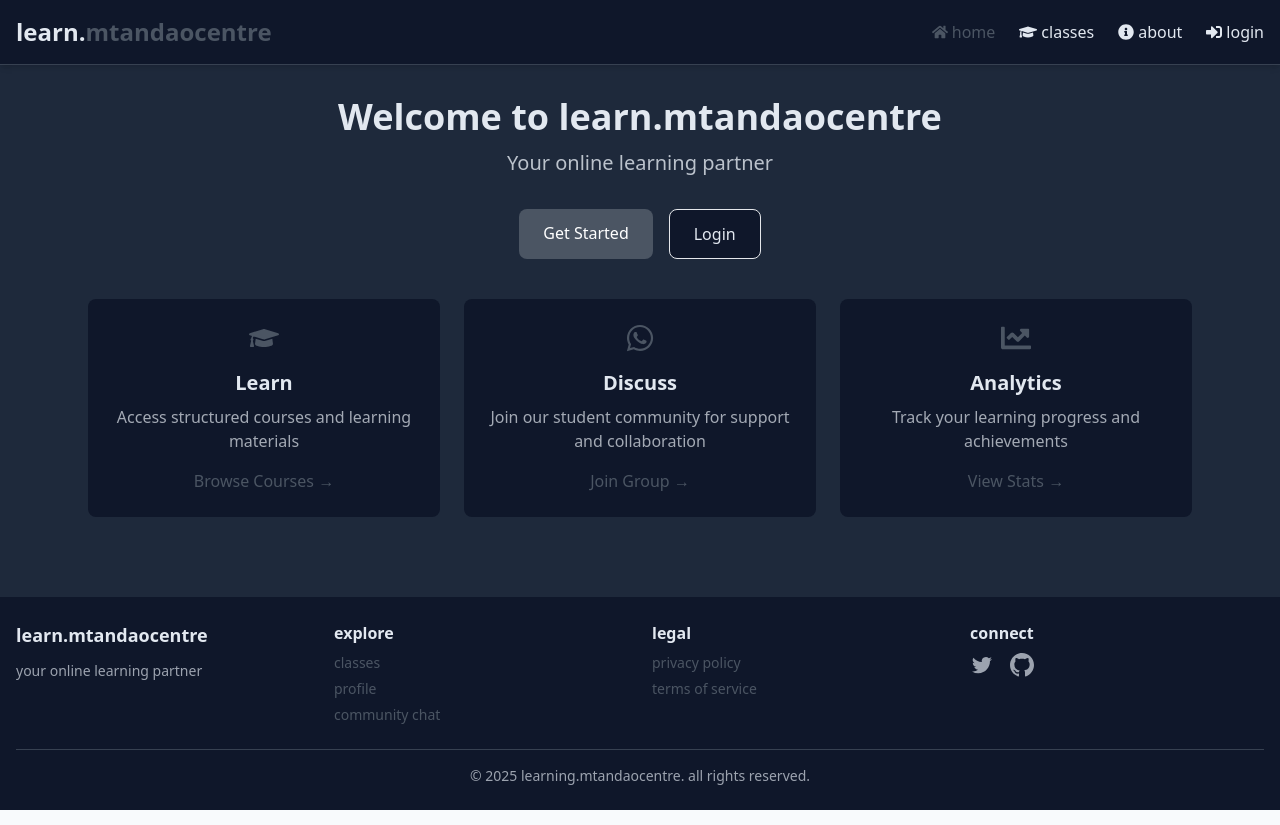
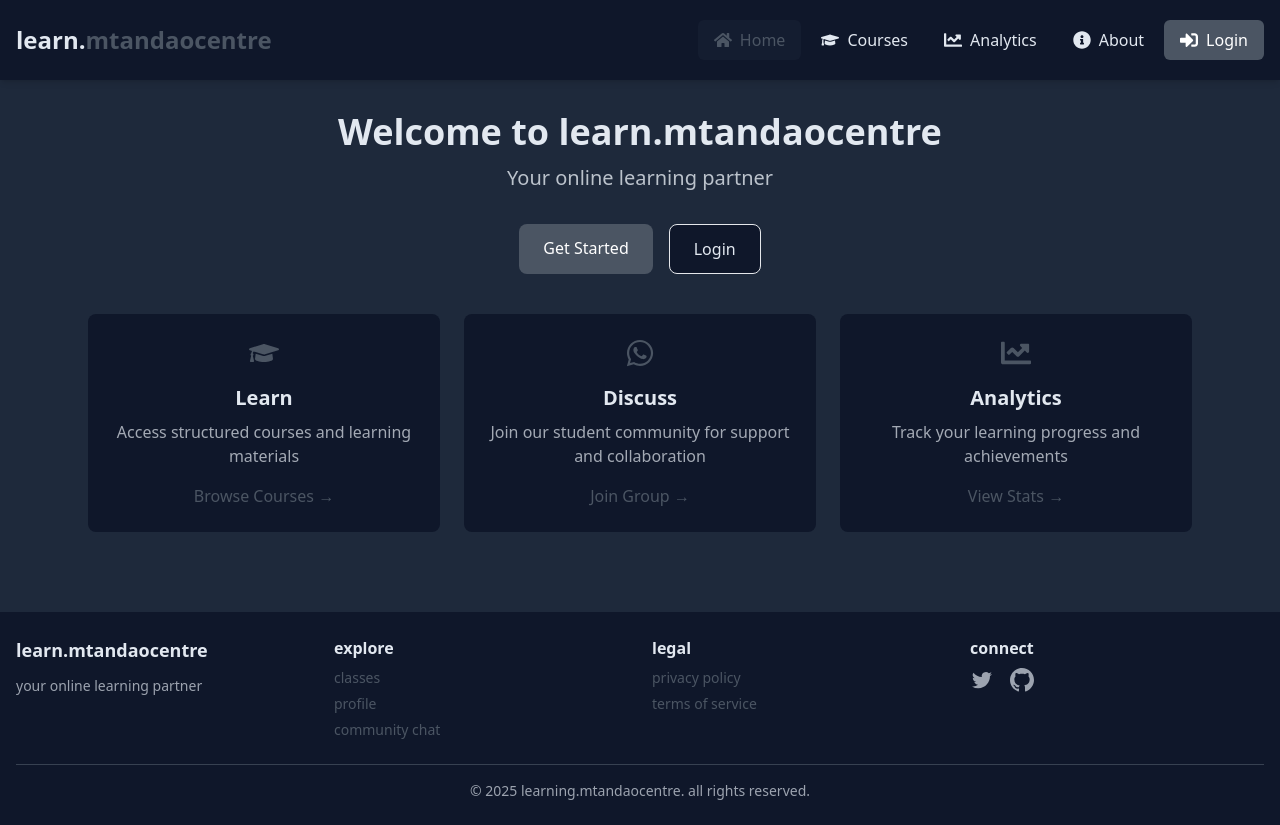
Before and after one commit to mtandaocentre/learn.mtandaocentre, a React (Vite) app in the folder client/: page / in a window 1280 px wide. Built offline with nearby package versions, Linux system fonts and the light colour scheme; no server answers.

Commit message:
Cleaned up Navbar to have same style as home page

```diff
--- a/client/src/components/Navbar.jsx
+++ b/client/src/components/Navbar.jsx
@@ -6,115 +6,75 @@ import {
   FaSignOutAlt,
   FaHome,
   FaInfoCircle,
-  FaGraduationCap, // Changed from FaBook to FaGraduationCap
+  FaGraduationCap,
+  FaCog,
+  FaChartLine
 } from "react-icons/fa";
-import { useState } from "react";
+import { useState, useEffect } from "react";
 
 const Navbar = () => {
   const { user, logout } = useAuth();
   const [mobileMenuOpen, setMobileMenuOpen] = useState(false);
+  const [scrolled, setScrolled] = useState(false);
+
+  // Add scroll effect to navbar
+  useEffect(() => {
+    const handleScroll = () => {
+      setScrolled(window.scrollY > 20);
+    };
+    window.addEventListener("scroll", handleScroll);
+    return () => window.removeEventListener("scroll", handleScroll);
+  }, []);
 
   return (
-    <nav className="w-full bg-primary-darker shadow-md border-b border-gray-700">
+    <nav
+      className={`w-full bg-primary-darker shadow-md sticky top-0 z-50 transition-all duration-300 ${
+        scrolled ? "py-0 border-b border-gray-700" : "py-2"
+      }`}
+    >
       <div className="container mx-auto px-4">
         <div className="flex justify-between items-center h-16">
-          <Link to="/" className="text-2xl font-bold text-text-light">
+          <Link
+            to="/"
+            className="text-2xl font-bold text-text-light"
+            onClick={() => setMobileMenuOpen(false)}
+          >
             learn.<span className="text-accent">mtandaocentre</span>
           </Link>
 
           {/* Desktop Navigation */}
-          <div className="hidden md:flex items-center space-x-6">
-            <NavLink
-              to="/"
-              className={({ isActive }) =>
-                `flex items-center space-x-1 ${
-                  isActive
-                    ? "text-accent"
-                    : "text-text-light hover:text-accent/80"
-                } transition-colors`
-              }
-            >
-              <FaHome />
-              <span>home</span>
-            </NavLink>
-            <NavLink
-              to="/articles"
-              className={({ isActive }) =>
-                `flex items-center space-x-1 ${
-                  isActive
-                    ? "text-accent"
-                    : "text-text-light hover:text-accent/80"
-                } transition-colors`
-              }
-            >
-              <FaGraduationCap className="text-lg" /> {/* Changed icon */}
-              <span>classes</span>
-            </NavLink>
-            <NavLink
-              to="/chat"
-              className={({ isActive }) =>
-                `flex items-center space-x-1 ${
-                  isActive
-                    ? "text-accent"
-                    : "text-text-light hover:text-accent/80"
-                } transition-colors`
-              }
-            >
-              <FaInfoCircle />
-              <span>about</span>
-            </NavLink>
+          <div className="hidden md:flex items-center space-x-1">
+            <NavItem to="/" icon={<FaHome />} label="Home" />
+            <NavItem to="/courses" icon={<FaGraduationCap />} label="Courses" />
+            <NavItem to="/analytics" icon={<FaChartLine />} label="Analytics" />
+            <NavItem to="/about" icon={<FaInfoCircle />} label="About" />
 
             {user ? (
               <>
                 {user.role === "admin" && (
-                  <NavLink
+                  <NavItem
                     to="/admin"
-                    className={({ isActive }) =>
-                      `flex items-center space-x-1 ${
-                        isActive
-                          ? "text-accent"
-                          : "text-text-light hover:text-accent/80"
-                      } transition-colors`
-                    }
-                  >
-                    <span>admin</span>
-                  </NavLink>
+                    icon={<FaCog />}
+                    label="Admin"
+                    className="bg-accent/10 hover:bg-accent/20 text-accent"
+                  />
                 )}
-                <NavLink
-                  to="/profile"
-                  className={({ isActive }) =>
-                    `flex items-center space-x-1 ${
-                      isActive
-                        ? "text-accent"
-                        : "text-text-light hover:text-accent/80"
-                    } transition-colors`
-                  }
-                >
-                  <FaUser />
-                  <span>profile</span>
-                </NavLink>
+                <NavItem to="/profile" icon={<FaUser />} label="Profile" />
                 <button
                   onClick={logout}
-                  className="flex items-center space-x-1 text-text-light hover:text-accent/80 transition-colors"
+                  className="flex items-center space-x-2 text-text-light hover:text-accent px-4 py-2 rounded-md transition-all hover:bg-primary-darkest group"
                 >
-                  <FaSignOutAlt />
-                  <span>logout</span>
+                  <FaSignOutAlt className="group-hover:scale-110 transition-transform" />
+                  <span>Logout</span>
                 </button>
               </>
             ) : (
-              <NavLink
+              <NavItem
                 to="/login"
-                className={({ isActive }) =>
-                  `flex items-center space-x-1 ${
-                    isActive
-                      ? "text-accent"
-                      : "text-text-light hover:text-accent/80"
-                  } transition-colors`
-                }
-              >
-                <FaSignInAlt />
-                <span>login</span>
-              </NavLink>
+                icon={<FaSignInAlt />}
+                label="Login"
+                className="bg-accent text-white hover:bg-accent/90 px-4 py-2 rounded-md transition-all"
+              />
             )}
           </div>
 
@@ -122,7 +82,7 @@ const Navbar = () => {
           <div className="md:hidden">
             <button
               onClick={() => setMobileMenuOpen(!mobileMenuOpen)}
-              className="text-text-light hover:text-accent/80 focus:outline-none transition-colors"
+              className="text-text-light hover:text-accent focus:outline-none transition-colors p-2 rounded-md hover:bg-primary-darkest"
             >
               <svg
                 className="h-6 w-6"
@@ -153,102 +113,69 @@ const Navbar = () => {
 
       {/* Mobile Navigation */}
       {mobileMenuOpen && (
-        <div className="md:hidden bg-primary-dark pb-4 px-4 border-b border-gray-700">
-          <div className="flex flex-col space-y-3">
-            <NavLink
+        <div className="md:hidden bg-primary-darkest border-t border-gray-700 animate-fadeIn">
+          <div className="flex flex-col space-y-1 py-3">
+            <MobileNavItem
               to="/"
-              className={({ isActive }) =>
-                `flex items-center space-x-2 py-2 ${
-                  isActive ? "text-accent" : "text-text-light hover:text-accent/80"
-                } transition-colors`
-              }
+              icon={<FaHome />}
+              label="Home"
               onClick={() => setMobileMenuOpen(false)}
-            >
-              <FaHome />
-              <span>home</span>
-            </NavLink>
-            <NavLink
-              to="/articles"
-              className={({ isActive }) =>
-                `flex items-center space-x-2 py-2 ${
-                  isActive ? "text-accent" : "text-text-light hover:text-accent/80"
-                } transition-colors`
-              }
+            />
+            <MobileNavItem
+              to="/courses"
+              icon={<FaGraduationCap />}
+              label="Courses"
               onClick={() => setMobileMenuOpen(false)}
-            >
-              <FaGraduationCap /> {/* Changed icon */}
-              <span>classes</span> {/* Changed text from "articles" to "classes" */}
-            </NavLink>
-            <NavLink
-              to="/chat"
-              className={({ isActive }) =>
-                `flex items-center space-x-2 py-2 ${
-                  isActive ? "text-accent" : "text-text-light hover:text-accent/80"
-                } transition-colors`
-              }
+            />
+            <MobileNavItem
+              to="/analytics"
+              icon={<FaChartLine />}
+              label="Analytics"
               onClick={() => setMobileMenuOpen(false)}
-            >
-              <FaInfoCircle />
-              <span>about</span>
-            </NavLink>
+            />
+            <MobileNavItem
+              to="/about"
+              icon={<FaInfoCircle />}
+              label="About"
+              onClick={() => setMobileMenuOpen(false)}
+            />
 
             {user ? (
               <>
                 {user.role === "admin" && (
-                  <NavLink
+                  <MobileNavItem
                     to="/admin"
-                    className={({ isActive }) =>
-                      `flex items-center space-x-2 py-2 ${
-                        isActive
-                          ? "text-accent"
-                          : "text-text-light hover:text-accent/80"
-                      } transition-colors`
-                    }
+                    icon={<FaCog />}
+                    label="Admin"
+                    className="bg-accent/10"
                     onClick={() => setMobileMenuOpen(false)}
-                  >
-                    <span>admin</span>
-                  </NavLink>
+                  />
                 )}
-                <NavLink
+                <MobileNavItem
                   to="/profile"
-                  className={({ isActive }) =>
-                    `flex items-center space-x-2 py-2 ${
-                      isActive
-                        ? "text-accent"
-                        : "text-text-light hover:text-accent/80"
-                    } transition-colors`
-                  }
+                  icon={<FaUser />}
+                  label="Profile"
                   onClick={() => setMobileMenuOpen(false)}
-                >
-                  <FaUser />
-                  <span>profile</span>
-                </NavLink>
+                />
                 <button
                   onClick={() => {
                     logout();
                     setMobileMenuOpen(false);
                   }}
-                  className="flex items-center space-x-2 py-2 text-text-light hover:text-accent/80 transition-colors"
+                  className="flex items-center space-x-3 py-3 px-6 text-text-light hover:bg-primary-darker transition-all"
                 >
-                  <FaSignOutAlt />
-                  <span>logout</span>
+                  <FaSignOutAlt className="text-lg" />
+                  <span>Logout</span>
                 </button>
               </>
             ) : (
-              <NavLink
+              <MobileNavItem
                 to="/login"
-                className={({ isActive }) =>
-                  `flex items-center space-x-2 py-2 ${
-                    isActive
-                      ? "text-accent"
-                      : "text-text-light hover:text-accent/80"
-                  } transition-colors`
-                }
+                icon={<FaSignInAlt />}
+                label="Login"
+                className="bg-accent text-white"
                 onClick={() => setMobileMenuOpen(false)}
-              >
-                <FaSignInAlt />
-                <span>login</span>
-              </NavLink>
+              />
             )}
           </div>
         </div>
@@ -257,4 +184,39 @@ const Navbar = () => {
   );
 };
 
+// Reusable NavItem component for desktop
+const NavItem = ({ to, icon, label, className = "" }) => (
+  <NavLink
+    to={to}
+    className={({ isActive }) =>
+      `flex items-center space-x-2 px-4 py-2 rounded-md transition-all ${
+        isActive
+          ? "text-accent bg-accent/10"
+          : "text-text-light hover:text-accent hover:bg-primary-darkest"
+      } ${className}`
+    }
+  >
+    <span className="text-lg">{icon}</span>
+    <span className="font-medium">{label}</span>
+  </NavLink>
+);
+
+// Reusable MobileNavItem component
+const MobileNavItem = ({ to, icon, label, onClick, className = "" }) => (
+  <NavLink
+    to={to}
+    className={({ isActive }) =>
+      `flex items-center space-x-3 py-3 px-6 ${
+        isActive
+          ? "text-accent bg-accent/10"
+          : "text-text-light hover:bg-primary-darker"
+      } ${className} transition-colors`
+    }
+    onClick={onClick}
+  >
+    <span className="text-lg">{icon}</span>
+    <span className="font-medium">{label}</span>
+  </NavLink>
+);
+
 export default Navbar;
```
